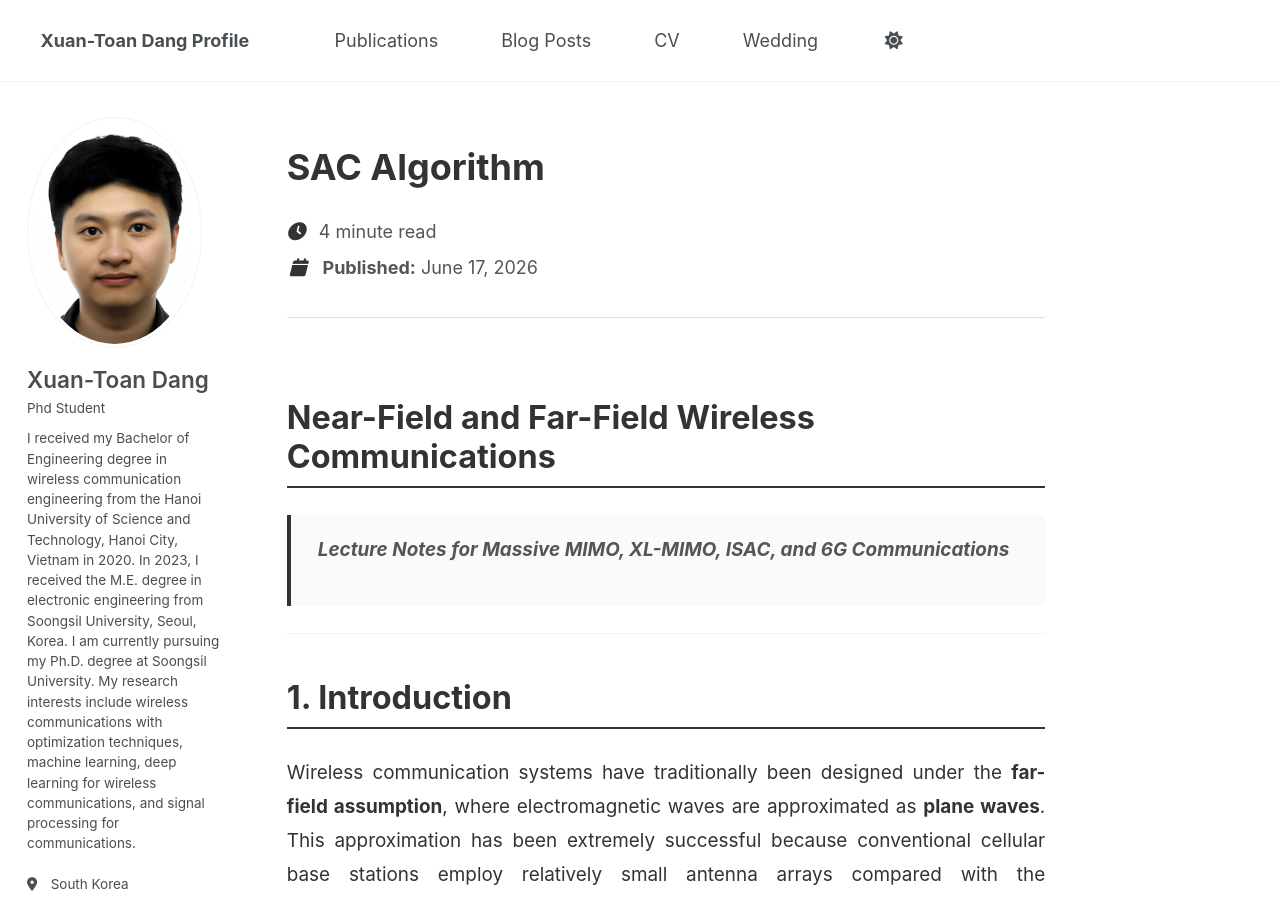
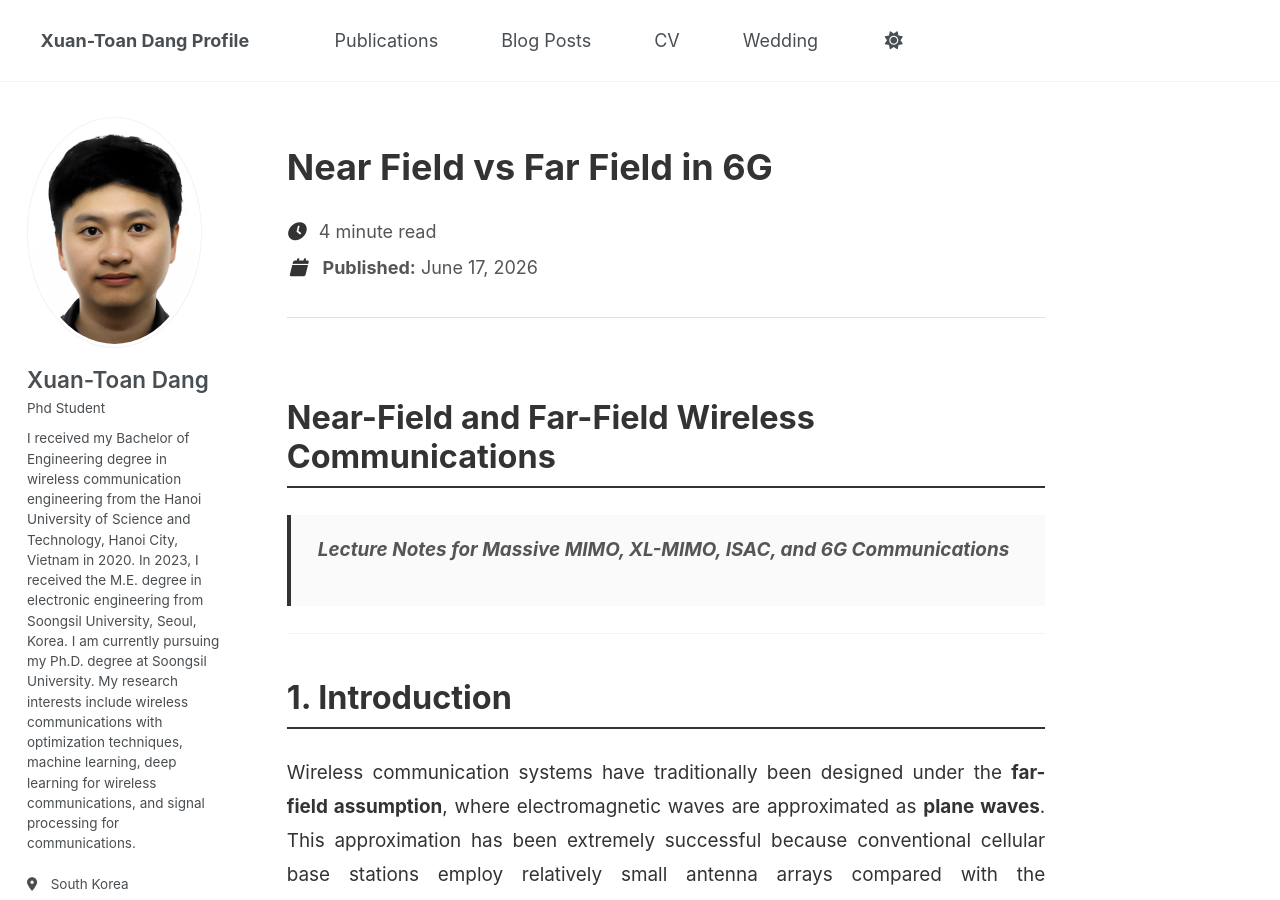
Before and after one commit to xuantoan234/xuantoan234.github.io, a Jekyll site: the page built from _posts/2026-06-17-NearField-blog-3.md, in a window 1280 px wide and 900 px high. Built offline with Jekyll 4.4.1, drawn with Linux system fonts in a browser that asks for light colours; some web fonts are replaced; a script that is not in the unit is left out.

Commit message:
Update 2026-06-17-NearField-blog-3.md

```diff
--- a/_posts/2026-06-17-NearField-blog-3.md
+++ b/_posts/2026-06-17-NearField-blog-3.md
@@ -1,5 +1,5 @@
 ---
-title: 'SAC Algorithm'
+title: 'Near Field vs Far Field in 6G'
 date: 2026-06-17
 permalink: /posts/2026/20260617/Near-Field-in-6G/
 tags:
```
